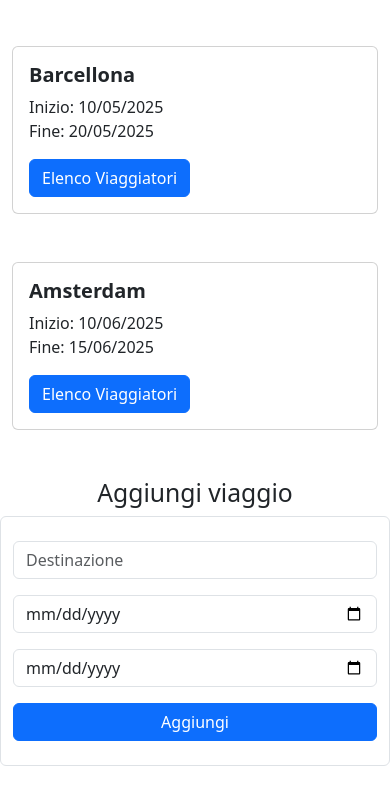
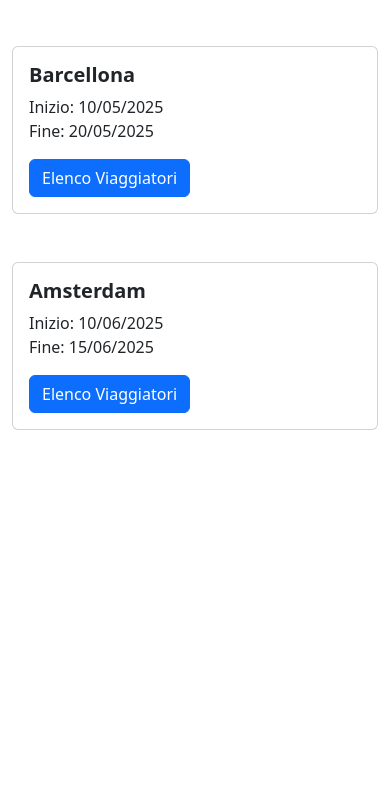
Before and after one commit to eduardorocco/boolean-trip, a React (Vite) app: page / in a window 390 px wide. Shown: the part 739-1543 px from the top of the page. After the commit the page ends 1169 px from the top, so only its background shows below. Built offline with nearby package versions, Linux system fonts and the light colour scheme.

Commit message:
ADD responsive

```diff
--- a/src/pages/GroupDetail.jsx
+++ b/src/pages/GroupDetail.jsx
@@ -22,6 +22,7 @@ export default function GroupDetail() {
   }, [string, persone]);
 
   return (
+    <>
     <Container className="mt-5">
       <Row className=" justify-content-between">
         <Col className="col-6">
@@ -62,8 +63,13 @@ export default function GroupDetail() {
               </Accordion.Item>
             </Accordion>
           ))}
-        <AddTravelers />
       </Row>
     </Container>
+    <Container className='d-none d-md-block'>
+      <Row>
+      <AddTravelers  />
+      </Row>
+    </Container>
+    </>
   );
 }
--- a/src/pages/HomePage.jsx
+++ b/src/pages/HomePage.jsx
@@ -56,10 +56,10 @@ export default function HomePage() {
           ))}
         </Row>
       </Container>
-      <Container className="mt-5">
+      <Container className="mt-5 d-none d-md-block">
         <Row>
           <h2 className="text-center">Aggiungi viaggio</h2>
-          <AddTrip />
+          <AddTrip/>
         </Row>
       </Container>
     </>
```
